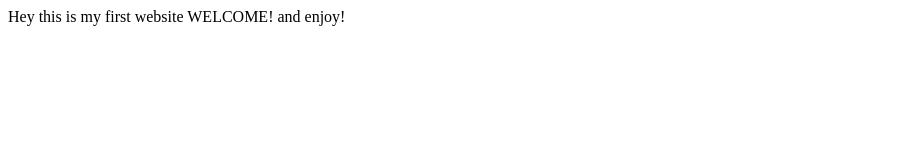
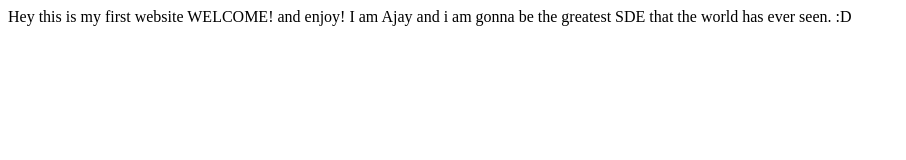
Before and after one commit to Barmanji/First-Demo, a plain HTML site: page index.html in a window 1280 px wide. Shown: the whole page, without its empty margins (0-906 px from the left). Drawn offline with Linux system fonts and the light colour scheme.

Commit message:
Docs: Updated HTML title

```diff
--- a/index.html
+++ b/index.html
@@ -4,9 +4,11 @@
     <meta charset="UTF-8">
     <meta http-equiv="X-UA-Compatible" content="IE=edge">
     <meta name="viewport" content="width=device-width, initial-scale=1.0">
-    <title>  </title>
+    <title>Barmanji</title>
 </head>
 <body>
-    Hey this is my first website WELCOME! and enjoy!
+    Hey this is my first website
+    WELCOME! and enjoy!
+    I am Ajay and i am gonna be the greatest SDE that the world has ever seen. :D
 </body>
 </html>
```
